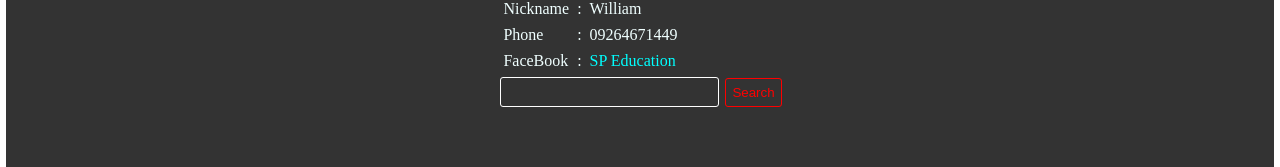
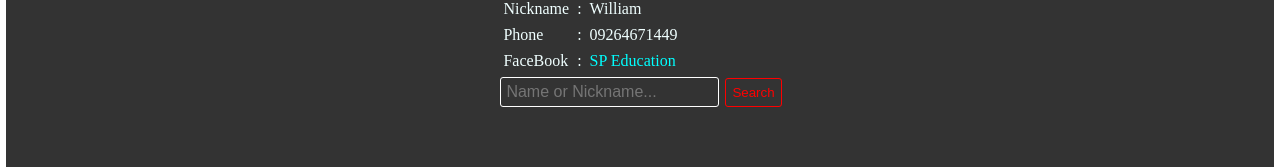
Before and after one commit to speducation/speducation.github.io, a plain HTML site: page index.html in a window 1280 px wide. Shown: the part 466-633 px from the top of the page. Drawn offline with Linux system fonts and the light colour scheme.

Commit message:
Update index.html
Signed-off-by: speducation <123660808+speducation@users.noreply.github.com>

```diff
--- a/index.html
+++ b/index.html
@@ -35,7 +35,7 @@
                 </table>
             </div>
             <div>
-                <input type="search" name="search" id="search">
+                <input type="search" name="search" id="search" placeholder="Name or Nickname...">
                 <button id="search-btn">Search</button>
             </div>
         </div>
```
